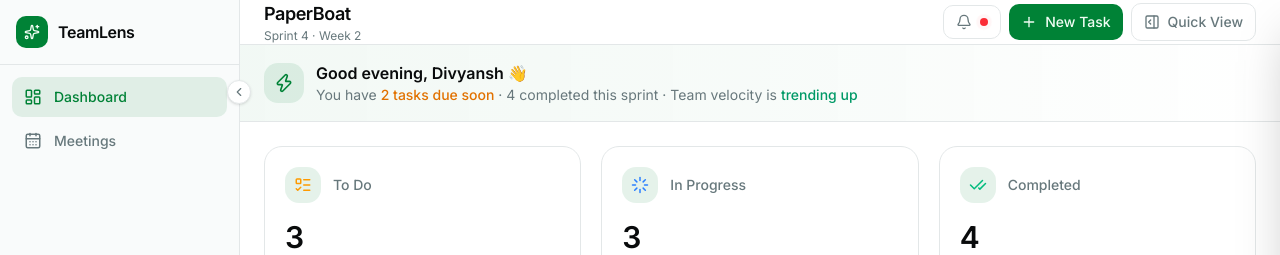
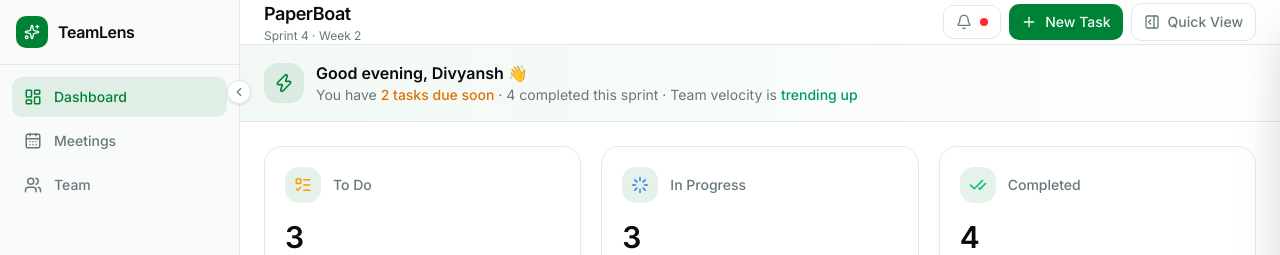
Before and after one commit to lovesinghal31/teamlens-frontend, a Next.js app: page /dashboard in a window 1280 px wide. Shown: the top 255 px of the page. Built offline with nearby package versions, Linux system fonts and the light colour scheme.

Commit message:
feat: implement team option in sidebar

```diff
--- a/components/dashboard/sidebar.tsx
+++ b/components/dashboard/sidebar.tsx
@@ -6,6 +6,7 @@ import { cn } from "@/lib/utils"
 import {
   LayoutDashboard,
   CalendarDays,
+  Users,
   ChevronLeft,
   ChevronRight,
   Sparkles,
@@ -22,6 +23,7 @@ import { Separator } from "@/components/ui/separator"
 const navItems = [
   { icon: LayoutDashboard, label: "Dashboard", href: "/dashboard" },
   { icon: CalendarDays, label: "Meetings", href: "/dashboard/meetings" },
+  { icon: Users, label: "Team", href: "/dashboard/team" },
 ]
 
 export function Sidebar() {
```
